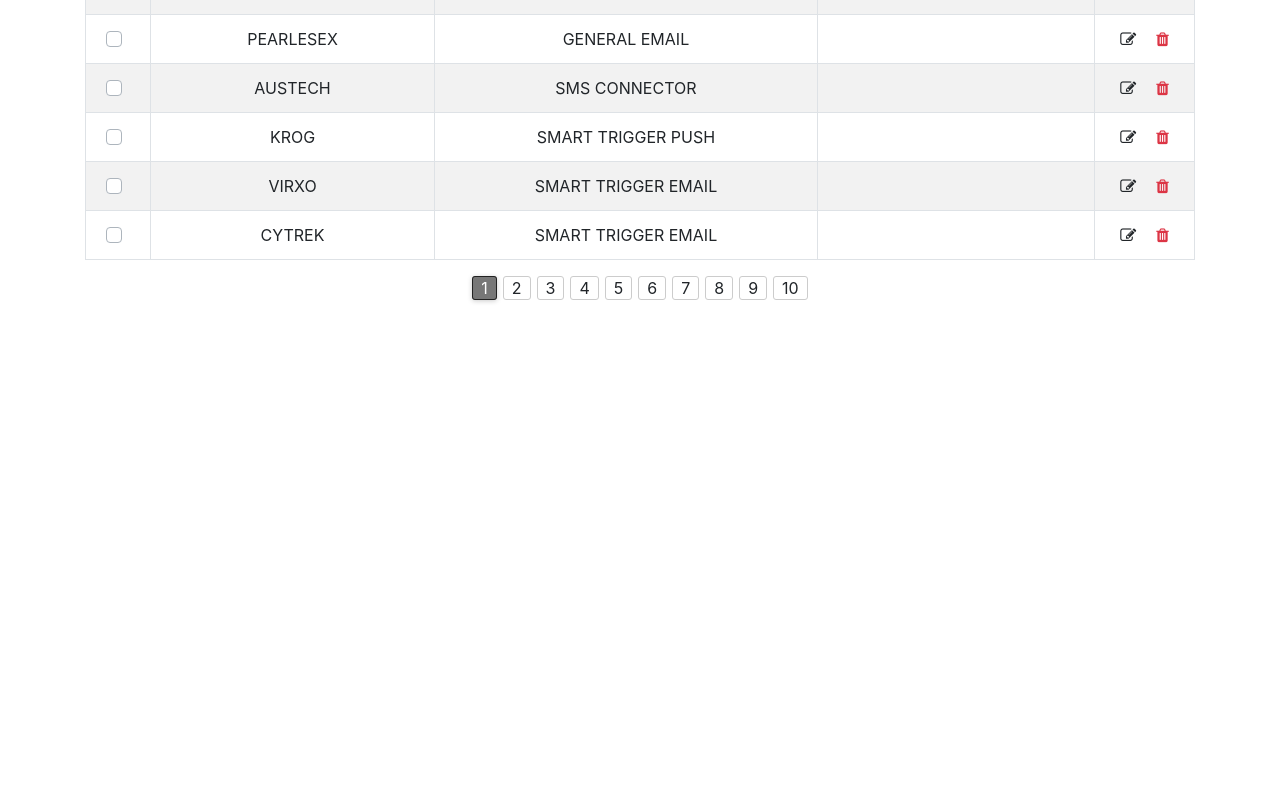
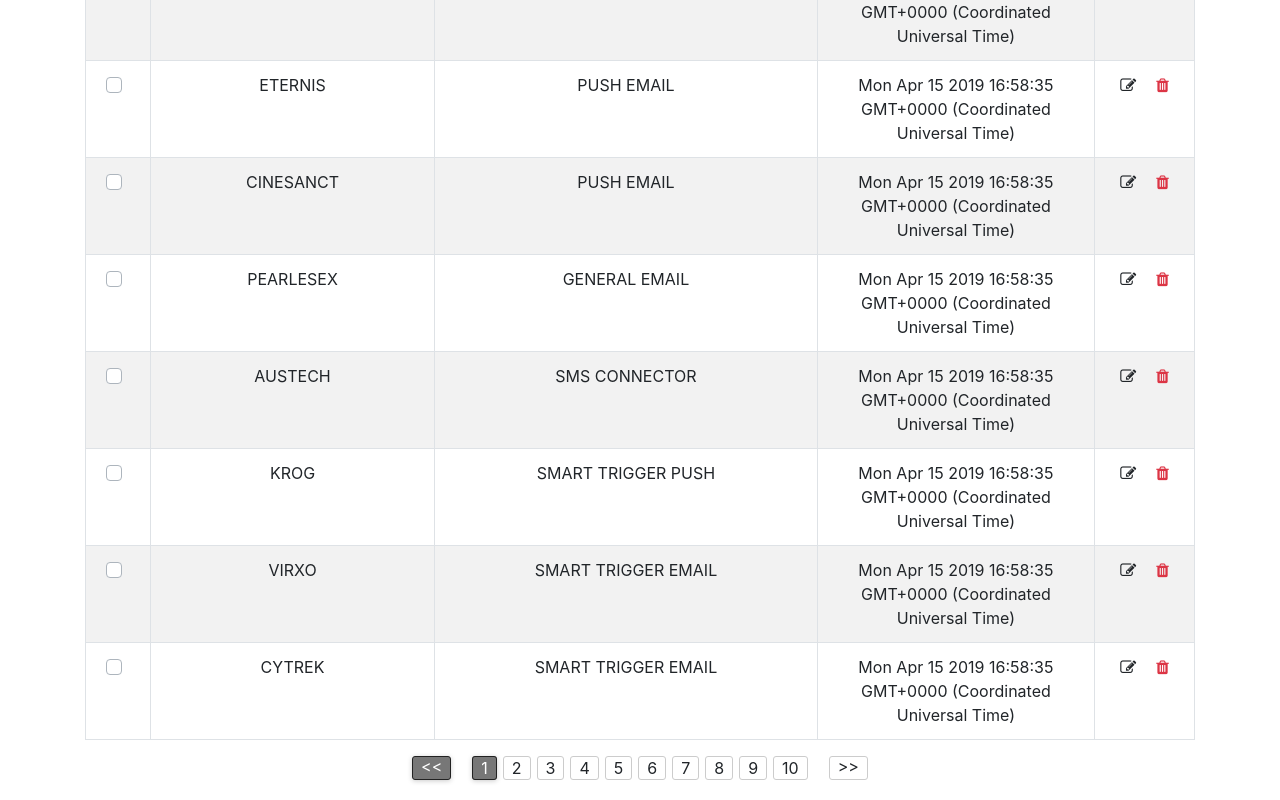
Before and after one commit to salimmohd82/mo-campaign, a React (Create React App) app: page / in a window 1280 px wide. Shown: the part 393-1193 px from the top of the page. Before the commit the page ends 800 px from the top, so only its background shows below. Built offline with nearby package versions, Linux system fonts and the light colour scheme.

Commit message:
added first, last button, timestamp on rootdata

```diff
--- a/src/view/List.jsx
+++ b/src/view/List.jsx
@@ -10,7 +10,11 @@ import data from "../data/data";
 
 class List extends Component {
   componentDidMount() {
-    this.props.addRootData(data);
+    const timeStamp = new Date();
+    const datedData = data.map(item => {
+      return { ...item, time: timeStamp.toString() };
+    });
+    this.props.addRootData(datedData);
   }
 
   componentDidUpdate() {
--- a/src/view/Pagination.jsx
+++ b/src/view/Pagination.jsx
@@ -5,12 +5,18 @@ import "../App.css";
 
 class Pagination extends Component {
   onUpdatePageNumber = pageNumber => {
-    this.props.onUpdatePageNumber(pageNumber);
+    this.props.updatePageNumber(pageNumber);
   };
 
   render() {
     return (
       <div className="row justify-content-md-center pagination-row">
+        <span
+          className={this.props.page === 1 ? "active" : ""}
+          onClick={() => this.onUpdatePageNumber(1)}
+        >
+          {"<<"}
+        </span>
         <div className="col-md-auto">
           {this.props.pageArray.map(item => (
             <PageButton
@@ -21,6 +27,19 @@ class Pagination extends Component {
             />
           ))}
         </div>
+
+        <span
+          className={
+            this.props.page === Math.max(...this.props.pageArray)
+              ? "active"
+              : ""
+          }
+          onClick={() =>
+            this.onUpdatePageNumber(Math.max(...this.props.pageArray))
+          }
+        >
+          {">>"}
+        </span>
       </div>
     );
   }
```
